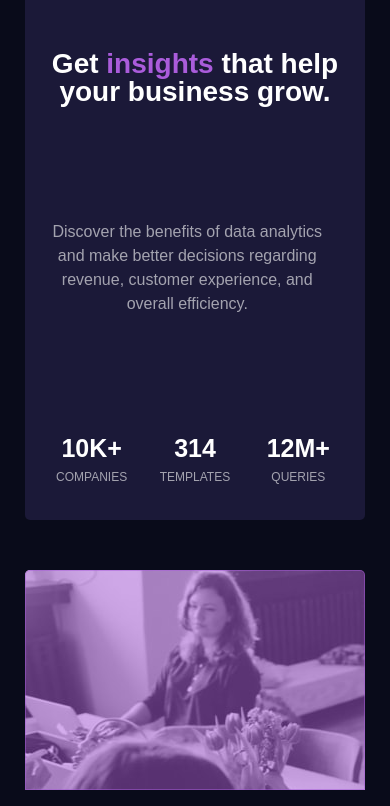
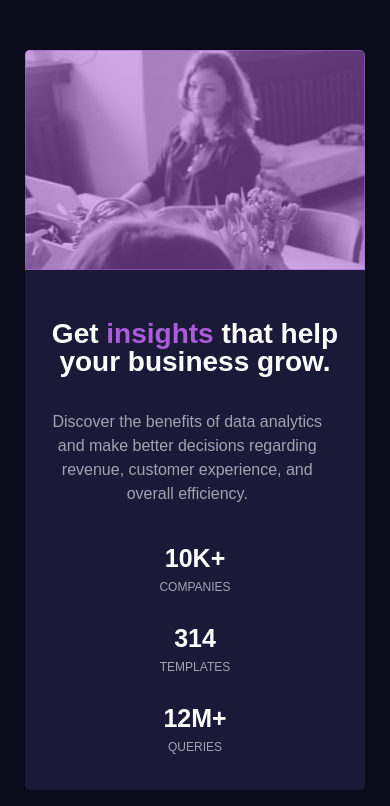
Before and after one commit to HederAlves/Stats-preview-card, a plain HTML site: page index.html in a window 390 px wide. Shown: the top 806 px of the page. Drawn offline with Linux system fonts and the light colour scheme.

Commit message:
Update flexbox.css
Corrigindo responsivo

```diff
--- a/flexbox.css
+++ b/flexbox.css
@@ -16,3 +16,25 @@
 	justify-content: space-between;
 
 }
+
+
+	/*MOBILE*/
+@media(max-width: 768px) {
+
+
+	.containerItensPrincipais {
+		flex-direction: column-reverse;
+		align-items: center;
+	}
+
+
+
+	.containerListaItens {
+		display: initial;
+		justify-content: space-between;
+
+	}
+
+
+
+}
```
